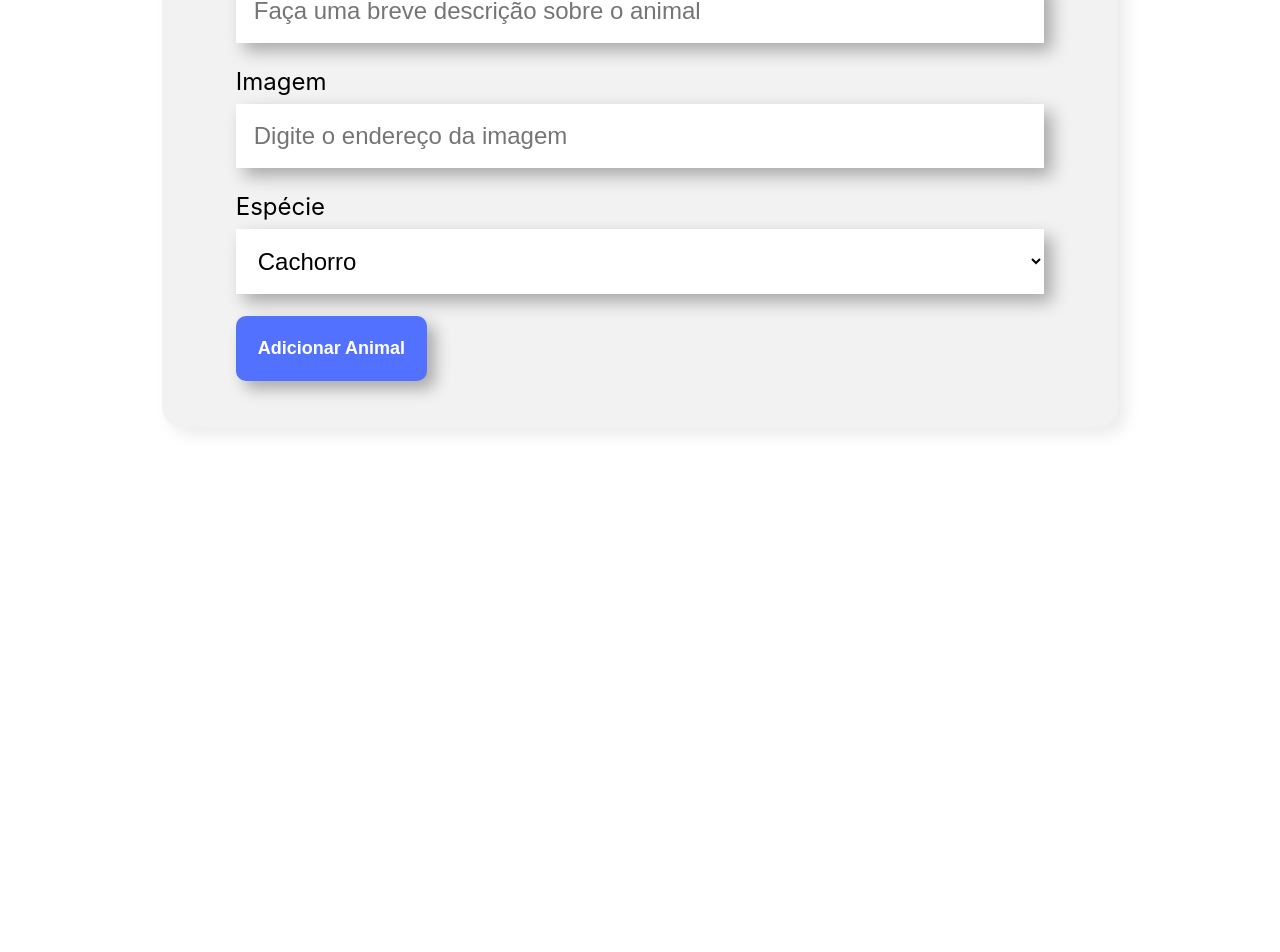
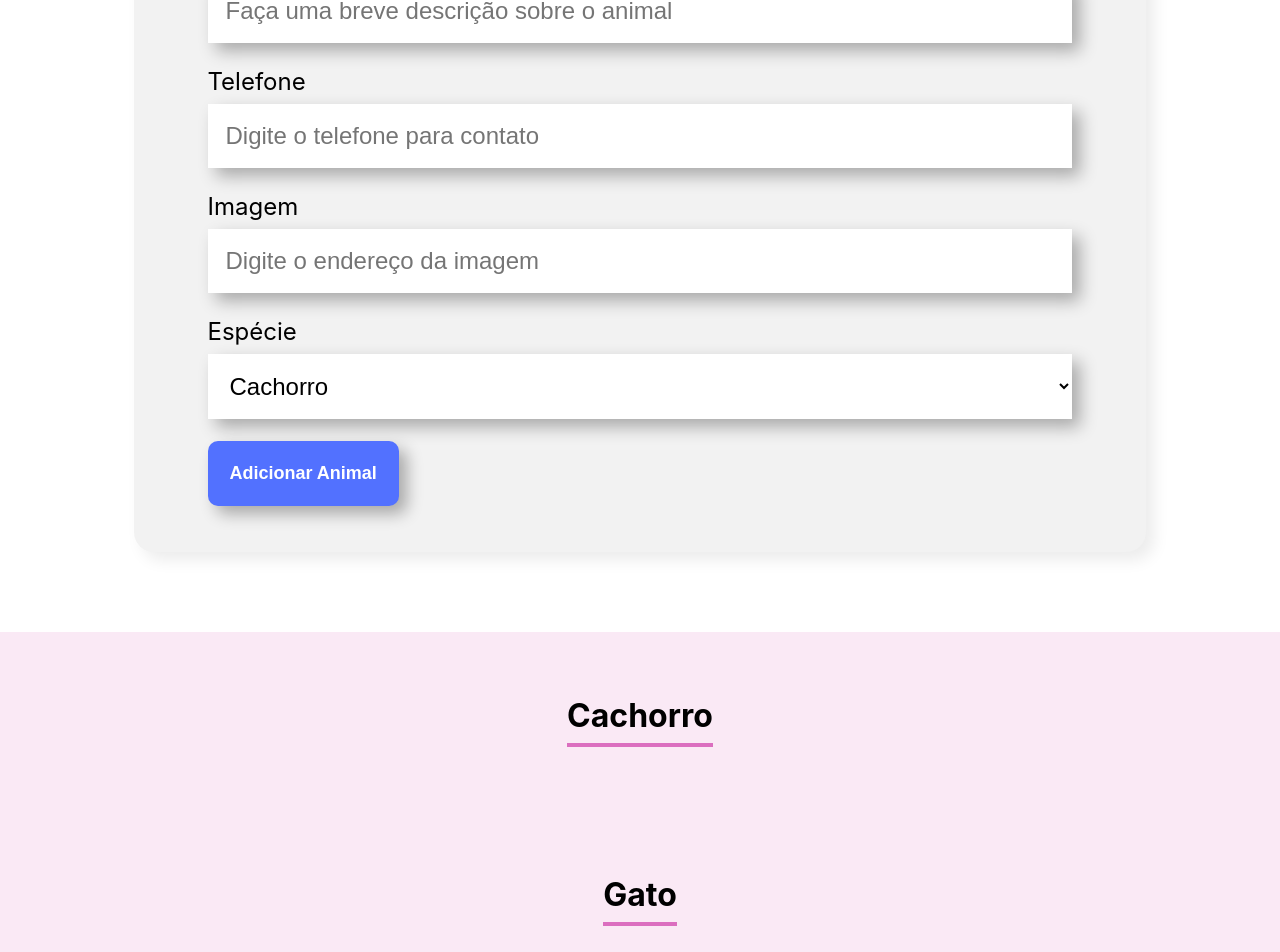
Before and after one commit to DudaAl3ix0/myproject, a React (Create React App) app: page / in a window 1280 px wide. Shown: the part 813-1765 px from the top of the page. Before the commit the page ends 1320 px from the top, so only its background shows below. Built offline with nearby package versions, Linux system fonts and the light colour scheme.

Commit message:
Criação do componente espécie
Começo da criação dos componentes da espécie no início utilizando apenas uma cor para as duas espécies de animais.

```diff
--- a/src/App.js
+++ b/src/App.js
@@ -1,5 +1,6 @@
 import { useState } from 'react';
 import Banner from './componentes/Banner/Banner';
+import Especie from './componentes/Especie';
 import Formulario from './componentes/Formulario';
 
 function App() {
@@ -15,6 +16,8 @@ function App() {
       <div className="App">
       <Banner/>
       <Formulario aoAnimalCadastrado ={animal => aoNovoAnimalCadastrado(animal)}/>
+      <Especie nome= "Cachorro"/>
+      <Especie nome= "Gato"/>
       </div>
     );
   }
--- /dev/null
+++ b/src/componentes/Especie/Especie.css
@@ -0,0 +1,12 @@
+.especie{
+    text-align: center;
+    padding: 32px;
+    background-color: #fae9f5;
+}
+
+.especie h3{
+    font-size: 32px;
+    border-bottom: 4px solid #DB6EBF;
+    display: inline-block;
+    padding-bottom: 8px;
+}
--- /dev/null
+++ b/src/componentes/Especie/index.js
@@ -0,0 +1,11 @@
+import './Especie.css'
+
+const Especie = (props) => {
+    return(
+        <section className='especie'>
+            <h3>{props.nome}</h3>
+        </section>
+
+    )
+}
+export default Especie
--- a/src/componentes/Formulario/index.js
+++ b/src/componentes/Formulario/index.js
@@ -12,6 +12,7 @@ const Formulario = (props) => {
 
     const [nome, setNome] = useState('')
     const [descricao, setDescricao] = useState('')
+    const [telefone, setTelefone] = useState('')
     const [imagem, setImagem] = useState('')
     const [especies, setEspecies] = useState('')
 
@@ -21,6 +22,7 @@ const Formulario = (props) => {
     props.aoAnimalCadastrado({
         nome: nome,
         descricao: descricao,
+        telefone: telefone,
         imagem: imagem,
         especies: especies
     })
@@ -29,7 +31,7 @@ const Formulario = (props) => {
     return(
        <section className="formulario">
         <form onSubmit={aoSalvar}>
-            <h2>Preencha os dados para adicionar o animal para adoção responsável.</h2>
+            <h2>Preencha os dados para adicionar o animal para uma adoção responsável.</h2>
             <CampoTexto
                 obrigatorio = {true}
                 label='Nome'
@@ -44,6 +46,13 @@ const Formulario = (props) => {
                 placeholder="Faça uma breve descrição sobre o animal"
                 valor = {descricao}
                 aoAlterado = {valor => setDescricao(valor)}
+            />
+
+            <CampoTexto
+                label='Telefone'
+                placeholder="Digite o telefone para contato"
+                valor = {telefone}
+                aoAlterado = {valor => setTelefone(valor)}
             />
 
             <CampoTexto
```
